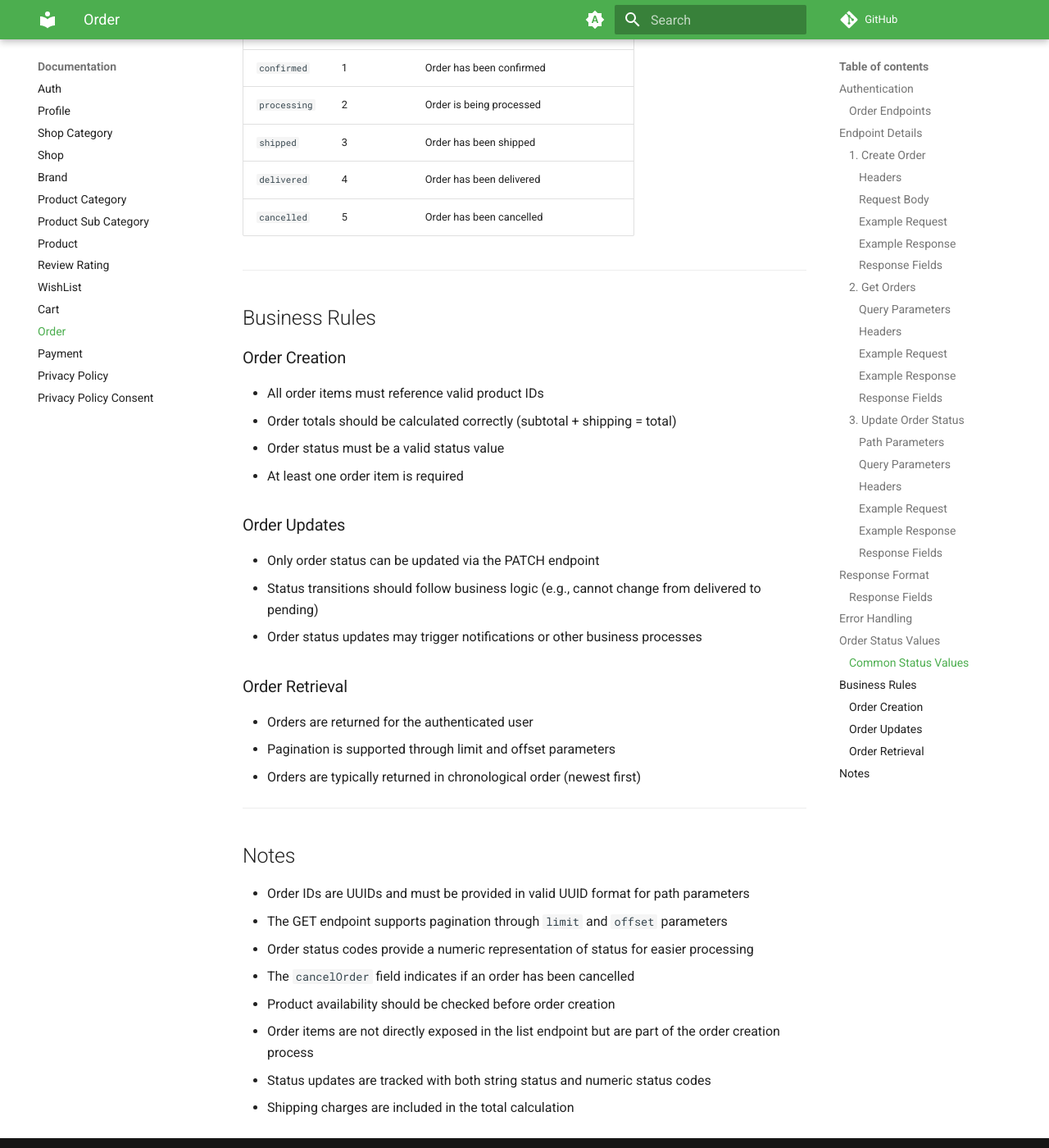
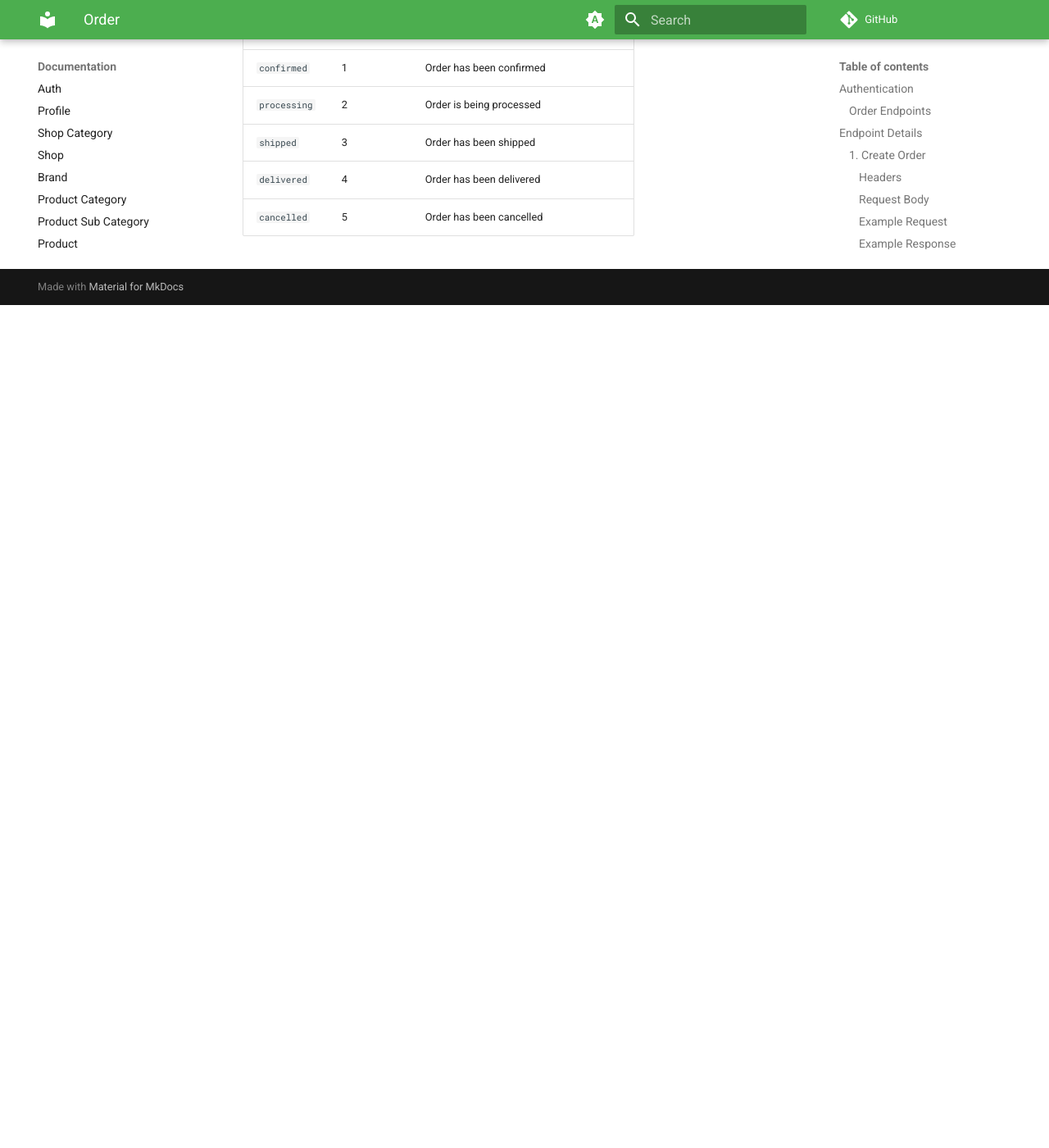
Before and after one commit to piashcse/ktor-E-Commerce, an MkDocs documentation site: the page built from docs/order.md, in a window 1280 px wide and 1400 px high, scrolled down 7796 px. Shown: the whole window at 82% size. Built offline with MkDocs 1.6.1 and Material for MkDocs 9.7.7, drawn with Linux system fonts in a browser that asks for light colours; comment, search, counter and statistics services are not loaded; after the commit the page ends 8168 px from its top, so only the background shows below that.

```diff
--- a/docs/order.md
+++ b/docs/order.md
@@ -308,36 +308,3 @@
 | `shipped` | 3 | Order has been shipped |
 | `delivered` | 4 | Order has been delivered |
 | `cancelled` | 5 | Order has been cancelled |
-
----
-
-## Business Rules
-
-### Order Creation
-- All order items must reference valid product IDs
-- Order totals should be calculated correctly (subtotal + shipping = total)
-- Order status must be a valid status value
-- At least one order item is required
-
-### Order Updates
-- Only order status can be updated via the PATCH endpoint
-- Status transitions should follow business logic (e.g., cannot change from delivered to pending)
-- Order status updates may trigger notifications or other business processes
-
-### Order Retrieval
-- Orders are returned for the authenticated user
-- Pagination is supported through limit and offset parameters
-- Orders are typically returned in chronological order (newest first)
-
----
-
-## Notes
-
-- Order IDs are UUIDs and must be provided in valid UUID format for path parameters
-- The GET endpoint supports pagination through `limit` and `offset` parameters
-- Order status codes provide a numeric representation of status for easier processing
-- The `cancelOrder` field indicates if an order has been cancelled
-- Product availability should be checked before order creation
-- Order items are not directly exposed in the list endpoint but are part of the order creation process
-- Status updates are tracked with both string status and numeric status codes
-- Shipping charges are included in the total calculation
```
Also changed, not shown: docs/index.md (+2 -2 lines).
